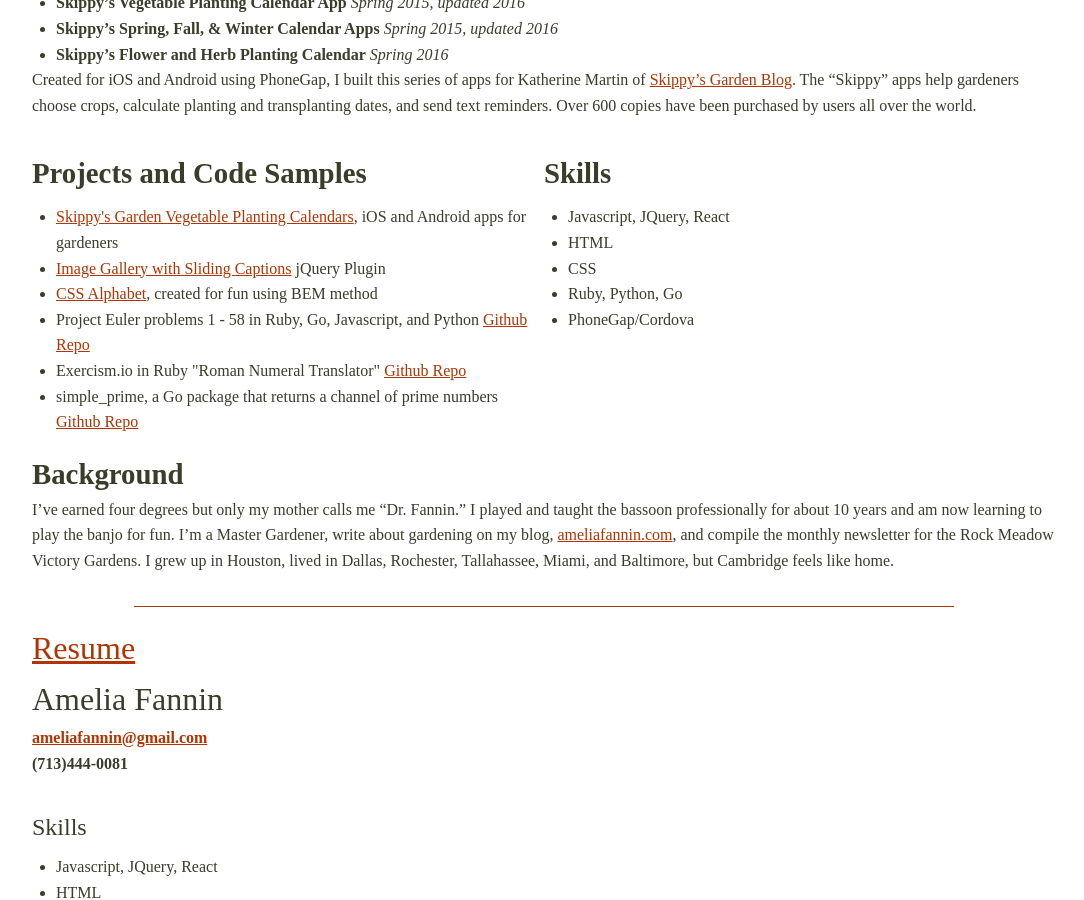
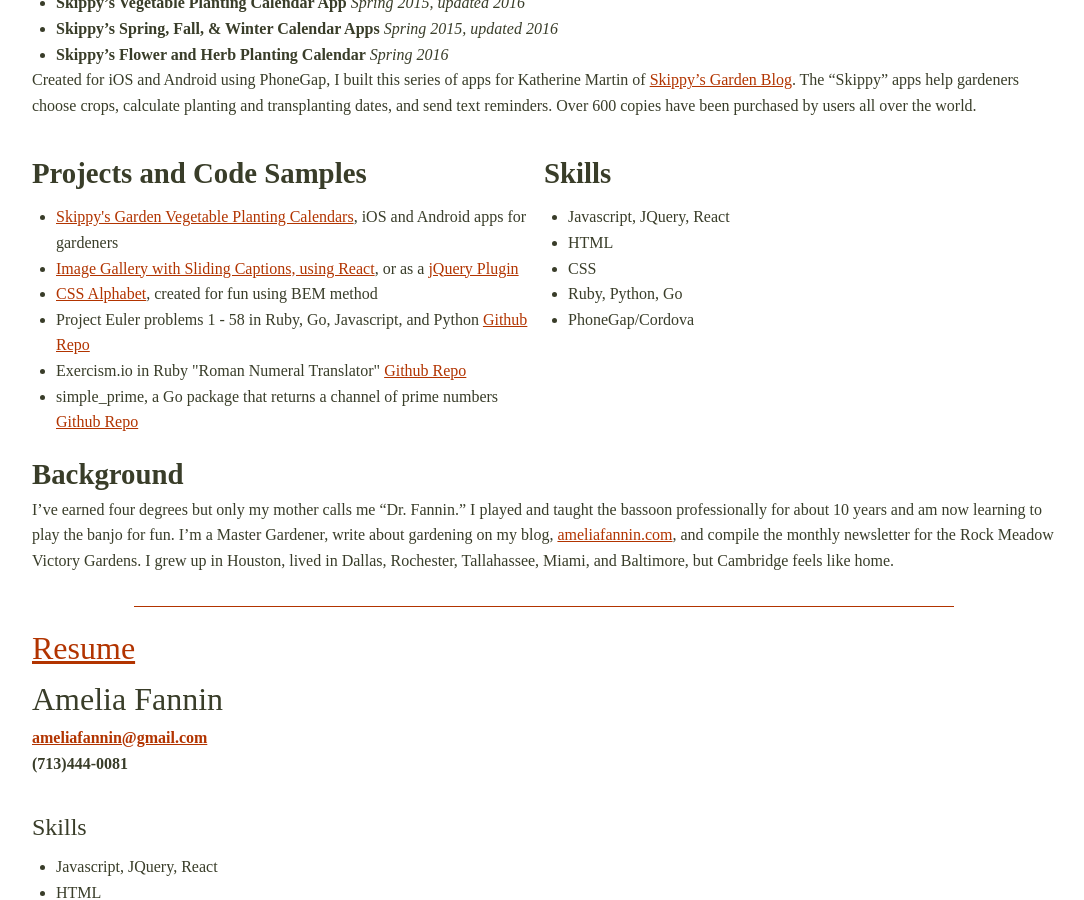
Before and after one commit to AmeliaFannin/AmeliaFannin.github.io, a Jekyll site: the page built from index.md, in a window 1280 px wide and 900 px high, scrolled down 1109 px. Shown: the whole window, without its empty margins (96-1180 px from the left). Built offline with Jekyll 4.4.1, drawn with Linux system fonts in a browser that asks for light colours.

Commit message:
added link to react gallery

```diff
--- a/index.md
+++ b/index.md
@@ -22,7 +22,8 @@
       <a href="https://itunes.apple.com/us/developer/katherine-martin/id970091990" target="_blank">Skippy's Garden Vegetable Planting Calendars</a>, iOS and Android apps for gardeners
     </li>
     <li>
-      <a href="http://codepen.io/AmeliaFannin/pen/JKqZEq" target="_blank">Image Gallery with Sliding Captions</a> jQuery Plugin
+      <a href="http://codepen.io/AmeliaFannin/pen/ozvOgR" target="_blank">Image Gallery with Sliding Captions, using React</a>, or as a
+      <a href="http://codepen.io/AmeliaFannin/pen/JKqZEq" target="_blank">jQuery Plugin</a>
     </li>
     <li>
       <a href="http://codepen.io/AmeliaFannin/pen/oLZzWb" target="_blank">CSS Alphabet</a>, created for fun using BEM method
```
